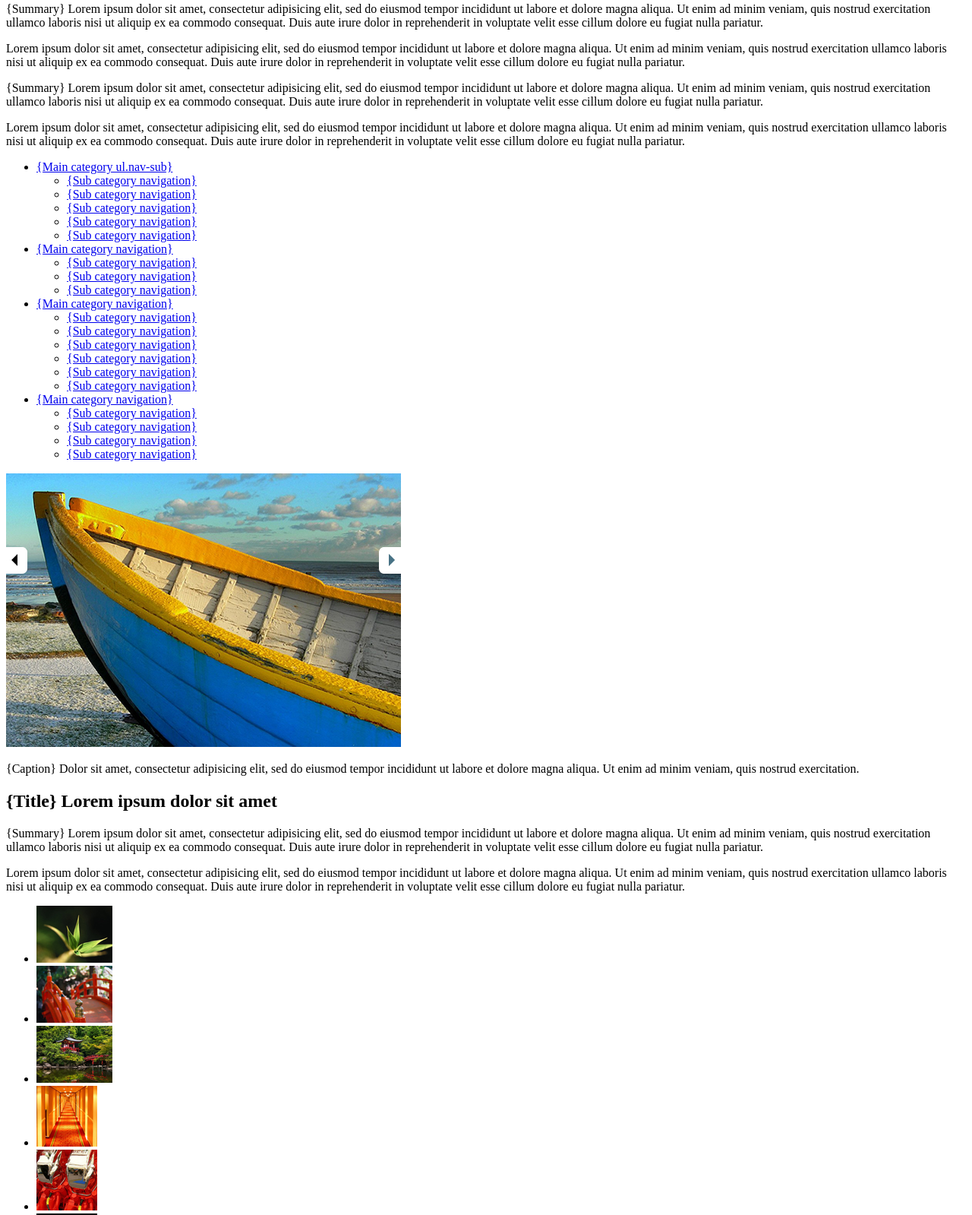
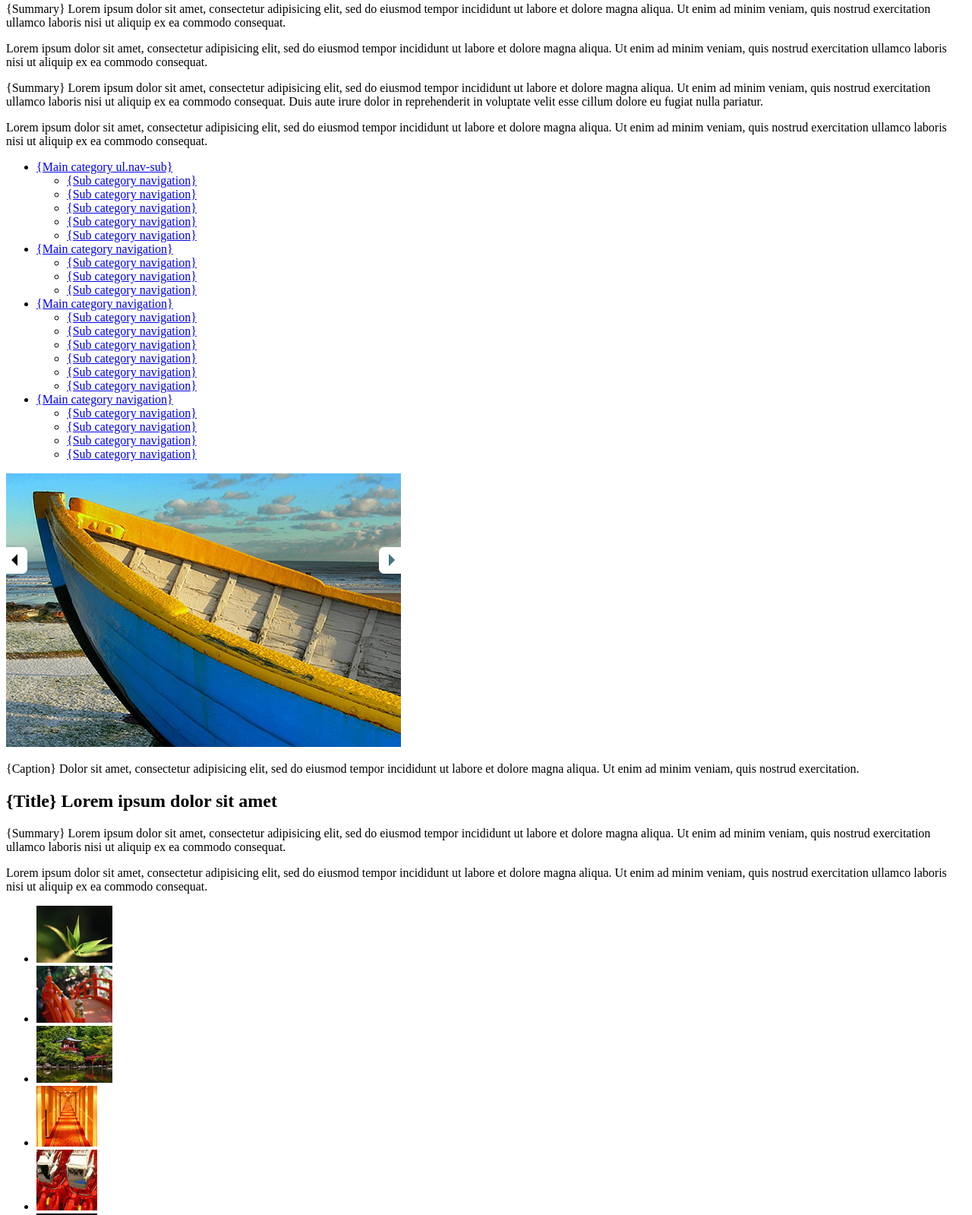
Before and after one commit to knewyousir/webFEF-session7, a plain HTML site: page app/start.html in a window 1280 px wide. Shown: the part 744-2343 px from the top of the page at 76% size. Drawn offline with Linux system fonts and the light colour scheme.

Commit message:
initial commit

```diff
--- a/app/start.html
+++ b/app/start.html
@@ -18,12 +18,20 @@
   </nav>
   <h1>Company name</h1>
   <div class="content-introduction">
+
     <p>{Introduction content-introduction p} Lorem ipsum dolor sit amet, consectetur sed do eiusmod tempor incididunt.</p>
+
     <p>{Tagline} Lorem ipsum dolor sit amet, consectetur adipisicing elit</p>
+
   </div>
+
+
+
+
+
+
   <div class="content">
     <div class="content-main">
-      <div class="content-video">
       <div class="content-video">
         <iframe src="http://player.vimeo.com/video/1953547?color=ff9933" width="480" height="300" frameborder="0" webkitAllowFullScreen mozallowfullscreen allowFullScreen></iframe>
 
@@ -39,14 +47,20 @@
           </li>
         </ul>
       </div>
-      </div>
+
       <h2>{Title} Lorem ipsum dolor sit amet</h2>
-      <p>{Summary} Lorem ipsum dolor sit amet, consectetur adipisicing elit, sed do eiusmod tempor incididunt ut labore et dolore magna aliqua. Ut enim ad minim veniam, quis nostrud exercitation ullamco laboris nisi ut aliquip ex ea commodo consequat. Duis aute irure dolor in reprehenderit in voluptate velit esse cillum dolore eu fugiat nulla pariatur.</p>
-      <p>Lorem ipsum dolor sit amet, consectetur adipisicing elit, sed do eiusmod tempor incididunt ut labore et dolore magna aliqua. Ut enim ad minim veniam, quis nostrud exercitation ullamco laboris nisi ut aliquip ex ea commodo consequat. Duis aute irure dolor in reprehenderit in voluptate velit esse cillum dolore eu fugiat nulla pariatur.</p>
+
+      <p>{Summary} Lorem ipsum dolor sit amet, consectetur adipisicing elit, sed do eiusmod tempor incididunt ut labore et dolore magna aliqua. Ut enim ad minim veniam, quis nostrud exercitation ullamco laboris nisi ut aliquip ex ea commodo consequat.</p>
+
+      <p>Lorem ipsum dolor sit amet, consectetur adipisicing elit, sed do eiusmod tempor incididunt ut labore et dolore magna aliqua. Ut enim ad minim veniam, quis nostrud exercitation ullamco laboris nisi ut aliquip ex ea commodo consequat.</p>
+
     </div>
     <div class="content-sub">
+
       <p>{Summary} Lorem ipsum dolor sit amet, consectetur adipisicing elit, sed do eiusmod tempor incididunt ut labore et dolore magna aliqua. Ut enim ad minim veniam, quis nostrud exercitation ullamco laboris nisi ut aliquip ex ea commodo consequat. Duis aute irure dolor in reprehenderit in voluptate velit esse cillum dolore eu fugiat nulla pariatur.</p>
-      <p>Lorem ipsum dolor sit amet, consectetur adipisicing elit, sed do eiusmod tempor incididunt ut labore et dolore magna aliqua. Ut enim ad minim veniam, quis nostrud exercitation ullamco laboris nisi ut aliquip ex ea commodo consequat. Duis aute irure dolor in reprehenderit in voluptate velit esse cillum dolore eu fugiat nulla pariatur.</p>
+
+      <p>Lorem ipsum dolor sit amet, consectetur adipisicing elit, sed do eiusmod tempor incididunt ut labore et dolore magna aliqua. Ut enim ad minim veniam, quis nostrud exercitation ullamco laboris nisi ut aliquip ex ea commodo consequat.</p>
+
       <ul class="nav-sub">
         <li><a href="#">{Main category ul.nav-sub}</a>
           <ul>
@@ -85,16 +99,29 @@
     </ul>
   </div>
 </div>
-<div class="container secondary">
+
+
+
+
+
+
+<div class="secondary">
+
   <div class="content">
+
     <div class="content-main">
-      <div class="content-slider"> <img src="img/interface-slider.jpg" alt="" title="A screenshot of the interface design" />
+      <div class="content-slider">
+        <img src="img/interface-slider.jpg" alt="" title="A screenshot of the interface design" />
         <p class="caption">{Caption} Dolor sit amet, consectetur adipisicing elit, sed do eiusmod tempor incididunt ut labore et dolore magna aliqua. Ut enim ad minim veniam, quis nostrud exercitation.</p>
       </div>
+
       <h2>{Title} Lorem ipsum dolor sit amet</h2>
-      <p>{Summary} Lorem ipsum dolor sit amet, consectetur adipisicing elit, sed do eiusmod tempor incididunt ut labore et dolore magna aliqua. Ut enim ad minim veniam, quis nostrud exercitation ullamco laboris nisi ut aliquip ex ea commodo consequat. Duis aute irure dolor in reprehenderit in voluptate velit esse cillum dolore eu fugiat nulla pariatur.</p>
-      <p>Lorem ipsum dolor sit amet, consectetur adipisicing elit, sed do eiusmod tempor incididunt ut labore et dolore magna aliqua. Ut enim ad minim veniam, quis nostrud exercitation ullamco laboris nisi ut aliquip ex ea commodo consequat. Duis aute irure dolor in reprehenderit in voluptate velit esse cillum dolore eu fugiat nulla pariatur.</p>
+
+      <p>{Summary} Lorem ipsum dolor sit amet, consectetur adipisicing elit, sed do eiusmod tempor incididunt ut labore et dolore magna aliqua. Ut enim ad minim veniam, quis nostrud exercitation ullamco laboris nisi ut aliquip ex ea commodo consequat.</p>
+
+      <p>Lorem ipsum dolor sit amet, consectetur adipisicing elit, sed do eiusmod tempor incididunt ut labore et dolore magna aliqua. Ut enim ad minim veniam, quis nostrud exercitation ullamco laboris nisi ut aliquip ex ea commodo consequat.</p>
     </div>
+
     <div class="content-sub">
       <ul class="image-tn">
         <li><a href="#"><img src="img/bamboo-tn.jpg" alt="" title="Link to original photo on Flickr" /></a></li>
@@ -112,20 +139,31 @@
     </div>
   </div>
 </div>
+
+
+
+
+
+
 <div class="content">
   <div class="content-main">
     <h2>Latest news</h2>
     <ul>
-      <li class="hentry"> <img src="img/flickr-10.jpg" alt="" />
+      <li class="hentry">
+        <img src="img/flickr-10.jpg" alt="" />
         <h4 class="entry-title"><a href="#" rel="bookmark">{Entry title}</a></h4>
         <p class="entry-content">{Entry summary} Lorem ipsum dolor sit amet, consectetuer adipiscing elit, sed diam nonummy nibh euismod tincidunt.</p>
-        <abbr class="updated published" title="2008-11-20"><span class="day">20</span> <span class="month">Nov</span> <span class="year">08</span></abbr> </li>
+        <abbr class="updated published" title="2008-11-20"><span class="day">20</span> <span class="month">Nov</span> <span class="year">08</span></abbr>
+      </li>
+
       <li class="hentry"> <img src="img/flickr-11.jpg" alt="" />
         <h4 class="entry-title"><a href="#" rel="bookmark">{Entry title}</a></h4>
         <p class="entry-content">{Entry summary} Lorem ipsum dolor sit amet, consectetuer adipiscing elit, sed diam nonummy nibh euismod tincidunt.</p>
-          <abbr class="updated published" title="2008-11-20"><span class="day">20</span> <span class="month">Nov</span> <span class="year">08</span></abbr> </li>
+        <abbr class="updated published" title="2008-11-20"><span class="day">20</span> <span class="month">Nov</span> <span class="year">08</span></abbr>
+      </li>
     </ul>
   </div>
+
   <div class="content-sub">
     <div class="panel newsletter" title="Contains summarised newsletter content">
       <h2>From our newsletter</h2>
@@ -141,15 +179,23 @@
     </div>
   </div>
 </div>
-    <div class="container footer">
+
+
+
+
+
+<div class="footer">
   <div class="siteinfo">
-        <p>Lorem ipsum dolor sit amet, consectetuer adipiscing elit. Nunc elit eros, adipiscing nec, convallis et, vehicula quis, dolor. Cras euismod ipsum in risus ultrices ultrices. Proin ipsum turpis, malesuada vel, mattis at, feugiat ac, mi. Suspendisse porttitor volutpat magna. Nunc dapibus ornare diam. Nullam venenatis enim sed purus.</p>
+
+    <p>Lorem ipsum dolor sit amet, consectetuer adipiscing elit. Nunc elit eros, adipiscing nec, convallis et, vehicula quis, dolor. Cras euismod ipsum in risus ultrices ultrices. Proin ipsum turpis, malesuada vel, mattis at, feugiat ac, mi.</p>
+
     <ul>
       <li><a href="#">{Footer navigation}</a></li>
       <li><a href="#">{Footer navigation}</a></li>
       <li><a href="#">{Footer navigation}</a></li>
       <li><a href="#">{Footer navigation}</a></li>
     </ul>
+
     <div class="vcard">
       <div><a class="fn org url" rel="me" href="#">Sample vCard</a></div>
       <div class="adr">
```
Lines whose indentation alone changed are shown as unchanged.
